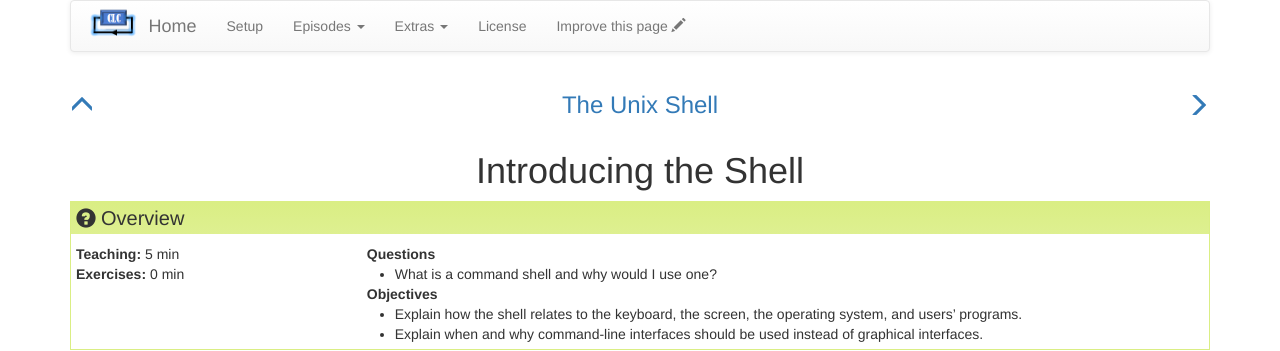
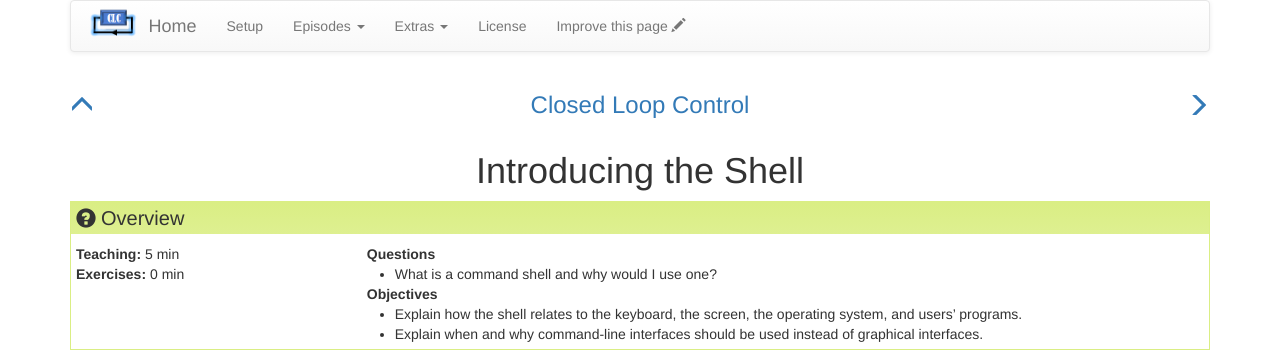
Before and after one commit to closedloopcontrol/closedloopcontrol.github.io, a Jekyll site: the page built from _episodes/01-intro.md, in a window 1280 px wide and 900 px high. Shown: the top 351 px of the window. Built offline with Jekyll 4.4.1, drawn with Linux system fonts in a browser that asks for light colours.

Commit message:
fix titles

```diff
--- a/_includes/episode_navbar.html
+++ b/_includes/episode_navbar.html
@@ -13,7 +13,7 @@
   </div>
   <div class="col-xs-10">
     {% if include.episode_navbar_title %}
-    <h3 class="maintitle"><a href="{{ page.root }}/">{{ site.title }}</a></h3>
+    <h3 class="maintitle"><a href="{{ page.root }}/">Closed Loop Control</a></h3>
     {% endif %}
   </div>
   <div class="col-xs-1">
```
